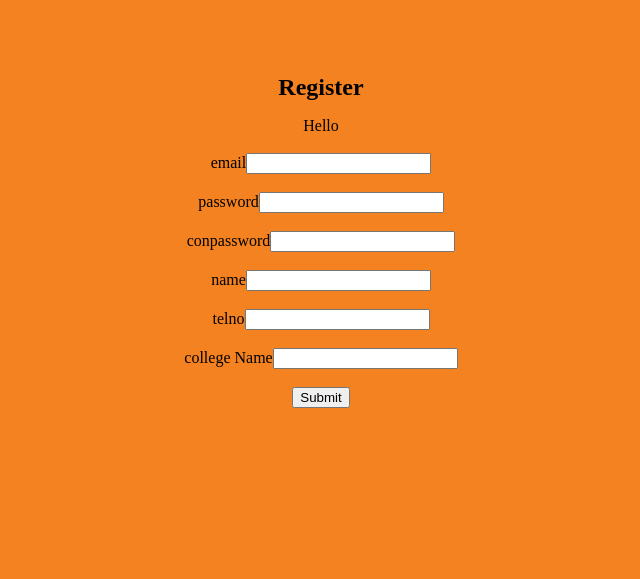
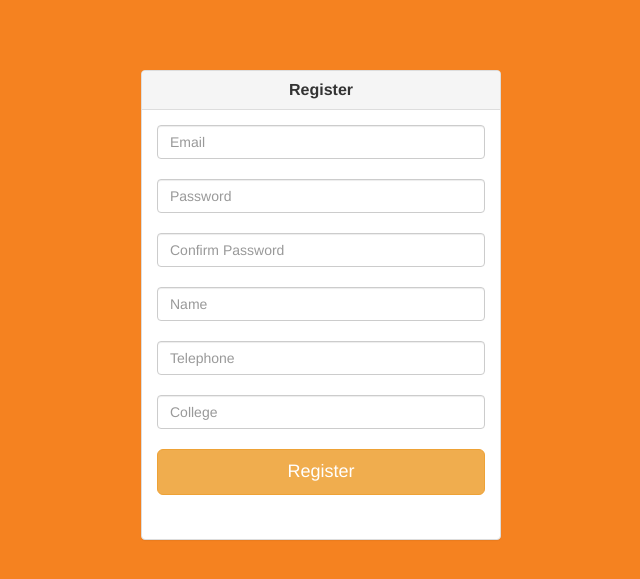
Before and after one commit to rashoodkhan/spree-task-1, a CodeIgniter app: page /spreeci/login/register in a window 1280 px wide. Shown: the top 579 px of the page, without its empty margins (319-959 px from the left). Run offline with CodeIgniter, Linux system fonts and the light colour scheme; some libraries are stand-ins or nearby versions.

Commit message:
Changes to login and register form, added htaccess file for url hiding

```diff
--- a/application/views/register.php
+++ b/application/views/register.php
@@ -3,57 +3,73 @@
   <meta charset="utf-8">
   <meta name="apple-mobile-web-app-capable" content="yes">
   <meta name="mobile-web-app-capable" content="yes">
-
   <title>Register</title>
   <link  href="http://fonts.googleapis.com/css?family=Cabin:400,500,600,bold" rel="stylesheet" type="text/css" >
-
-<link  href="http://fonts.googleapis.com/css?family=PT+Sans+Narrow:regular,bold" rel="stylesheet" type="text/css" >
+  <link  href="http://fonts.googleapis.com/css?family=PT+Sans+Narrow:regular,bold" rel="stylesheet" type="text/css" >
   <link rel="stylesheet" href="http://localhost/spreeci/styles/app.css"/>
-<link rel="stylesheet" href="http://localhost/spreeci/css/main.css"/>
+  <link rel="stylesheet" href="http://localhost/spreeci/css/main.css"/>
   <script src="lib/onsen/js/angular/angular.js"></script>
   <script src="lib/onsen/js/onsenui.js"></script>
+  <link href="http://localhost/spreeci/assets/css/bootstrap.css" rel="stylesheet">
+  <link href="http://localhost/spreeci/assets/css/font-awesome.min.css" rel="stylesheet">
   <script src="http://ajax.googleapis.com/ajax/libs/jquery/1.11.1/jquery.min.js"></script>
 
   <script src="http://localhost/spreeci/cordova.js"></script>
   <script src="http://localhost/spreeci/app.js"></script>
-
-
-
-
 </head>
 
 <body background="http://localhost/spreeci/img/Drag Layer.png")?>
-
- <div style="padding-top: 50px;" align="center">
- <h1 style="font-size:24px;">Register</h1>
+<div class="container" style="padding-top:70px;">
+    <div class="row">
+    <div class="col-md-4 col-md-offset-4">
+        <div class="panel panel-default">
+          <div class="panel-heading">
+            <h3 class="panel-title" align="center"><b>Register</b></h3>
+        </div>
+          <div class="panel-body">
 <?php
   echo form_open('','');
-  echo "Hello";
-  echo "<br><br>";
-  echo form_label($register_form["email"]["label"], $register_form["email"]["field"]);
-  echo form_input($register_form["email"]["field"],'');
-  echo "<br><br>";
-  echo form_label($register_form["password"]["label"], $register_form["password"]["field"]);
-  echo form_input($register_form["password"]["field"],'');
-  echo "<br><br>";
-  echo form_label($register_form["conpassword"]["label"], $register_form["conpassword"]["field"]);
-  echo form_input($register_form["conpassword"]["field"],'');
-  echo "<br><br>";
-  echo form_label($register_form["name"]["label"], $register_form["name"]["field"]);
-  echo form_input($register_form["name"]["field"],'');
-  echo "<br><br>";
-  echo form_label($register_form["telno"]["label"], $register_form["telno"]["field"]);
-  echo form_input($register_form["telno"]["field"],'');
-  echo "<br><br>";
-  echo form_label($register_form["collegename"]["label"], $register_form["collegename"]["field"]);
-  echo form_input($register_form["collegename"]["field"],'');
+  echo "  <fieldset> <div class='form-group'>";
 
-  echo "<br><br>";
-  echo form_submit('submit','Submit');
+  $data = array('name' => $register_form["email"]["field"],
+                 'class'=> "form-control",
+                  'placeholder'=> "Email" );
+  echo form_input($data);
+  echo "<br>";
+  $data['name']=$register_form["password"]["field"];
+  $data['placeholder']="Password";
+  echo form_password($data);
+  echo "<br>";
+  $data['name']=$register_form["conpassword"]["field"];
+  $data['placeholder']="Confirm Password";
+  echo form_password($data);
+  echo "<br>";
+  $data['name']=$register_form["name"]["field"];
+  $data['placeholder']="Name";
+  echo form_input($data);
+  echo "<br>";
+  $data['name']=$register_form["telno"]["field"];
+  $data['placeholder']="Telephone";
+  echo form_input($data);
+  echo "<br>";
+  $data['name']=$register_form["collegename"]["field"];
+  $data['placeholder']="College";
+  echo form_input($data);
+
+  echo "<br>";
+  $datasub= array('name' => "submit" ,
+                   'value' => "Register",
+                    'class' => "btn btn-lg btn-warning btn-block" );
+  echo form_submit($datasub);
+  echo "</fieldset>";
   echo form_close();
 
 ?>
-</div>
+  </div>
+  </div>
+  </div>
+  </div>
+  </div>
 
 </body>
 </html>
```
Also changed, not shown: application/views/login.php (+33 -12 lines).
